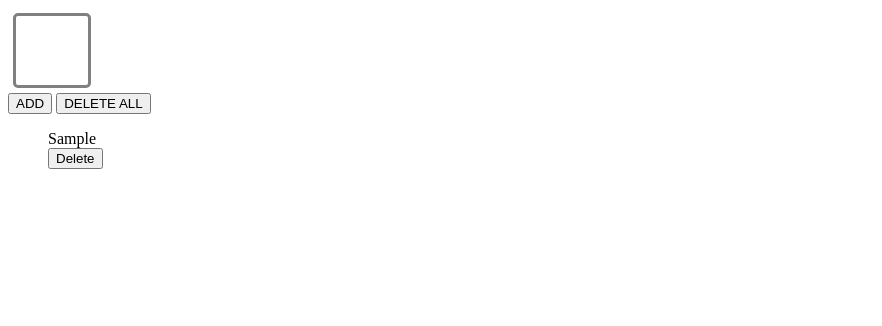
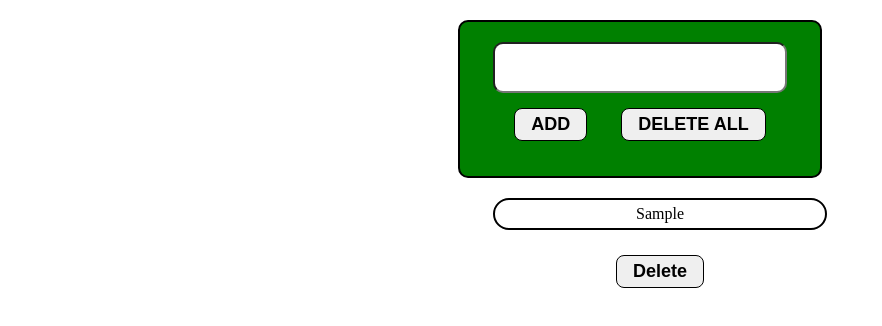
Before and after one commit to bhoomigpt/bhoomi_codsoft_task2, a plain HTML site: page index.html in a window 1280 px wide. Both pictures are taken after typing "Sample" into the empty fields and a click on the button "ADD". Shown: the whole page, without its empty margins (0-882 px from the left). Drawn offline with Linux system fonts and the light colour scheme.

Commit message:
Update style.css

```diff
--- a/style.css
+++ b/style.css
@@ -1,42 +1,53 @@
-
-    [5:42 pm, 09/09/2023] Bhoomi Gupta: h1 {
+body{
     text-align: center;
-        padding: 23px;
-        background-color: skyblue;
-        color: white;
 }
 
-    #clear{
-    width: 270px;
-    border: 3px solid gray;
-        border-radius: 3px;
-        padding: 20px;
-        background-color: red;
+h1{
+    font-size: 50px;
+    font-weight: bold;
 }
 
-    h1
-    {
+.main{
+    background-color: green;
+    border: 2px solid black;
+    border-radius: 10px;
     width: 300px;
-    height: 530px;
-    margin: auto;
-    border-radius: 5px;
-    padding: 20px;
+    padding: 20px 30px;
+    margin: 20px auto;
 }
 
-
-
-    input
-    {
-    width: 20px;
-    border: 3px solid gray;
-        border-radius: 5px;
-        padding: 26px;
-        margin: 5px;
-        font-size: 15px;
+#screen{
+    border-radius: 10px;
+    width: 250px;
+    font-size: 20px;
+    padding: 12px 20px;
 }
 
-    width: 250px;
-    border: 5px solid black;
-        border-radius: …
+#add, #delete{
+    font-size: 18px;
+    border-radius: 8px;
+    border: 1px solid black;
+    color: black;
+    font-weight: bold;
+    margin: 15px ;
+    padding: 5px 16px;
+}
 
-    <style>
+.container button{
+    font-size: 18px;
+    border-radius: 8px;
+    border: 1px solid black;
+    color: black;
+    font-weight: bold;
+    margin: 15px ;
+    padding: 5px 16px;
+}
+
+ul li{
+    width: 300px;
+    margin: 10px auto;
+    border: 2px solid black;
+    padding: 5px 15px;
+    border-radius: 20px ;
+    background-color: white;
+}
```
Lines whose indentation alone changed are shown as unchanged.
